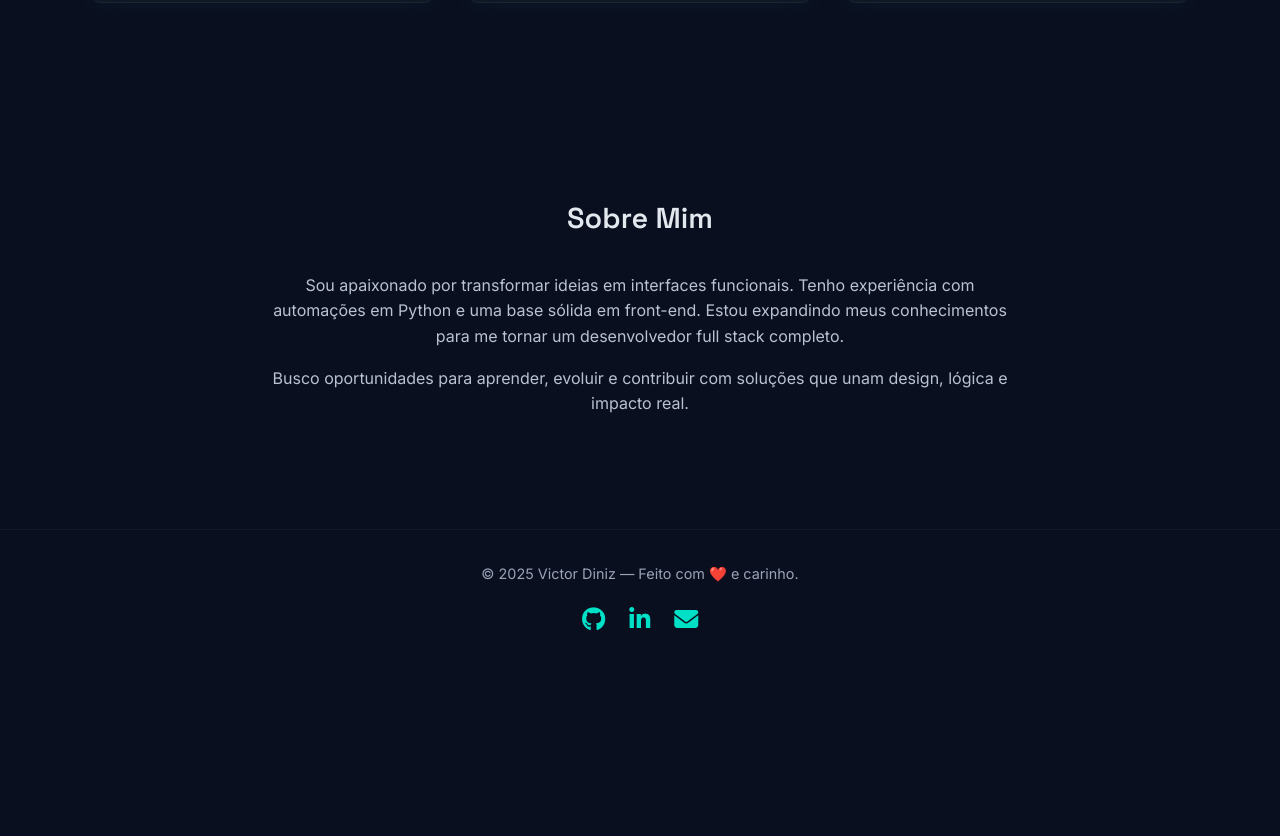
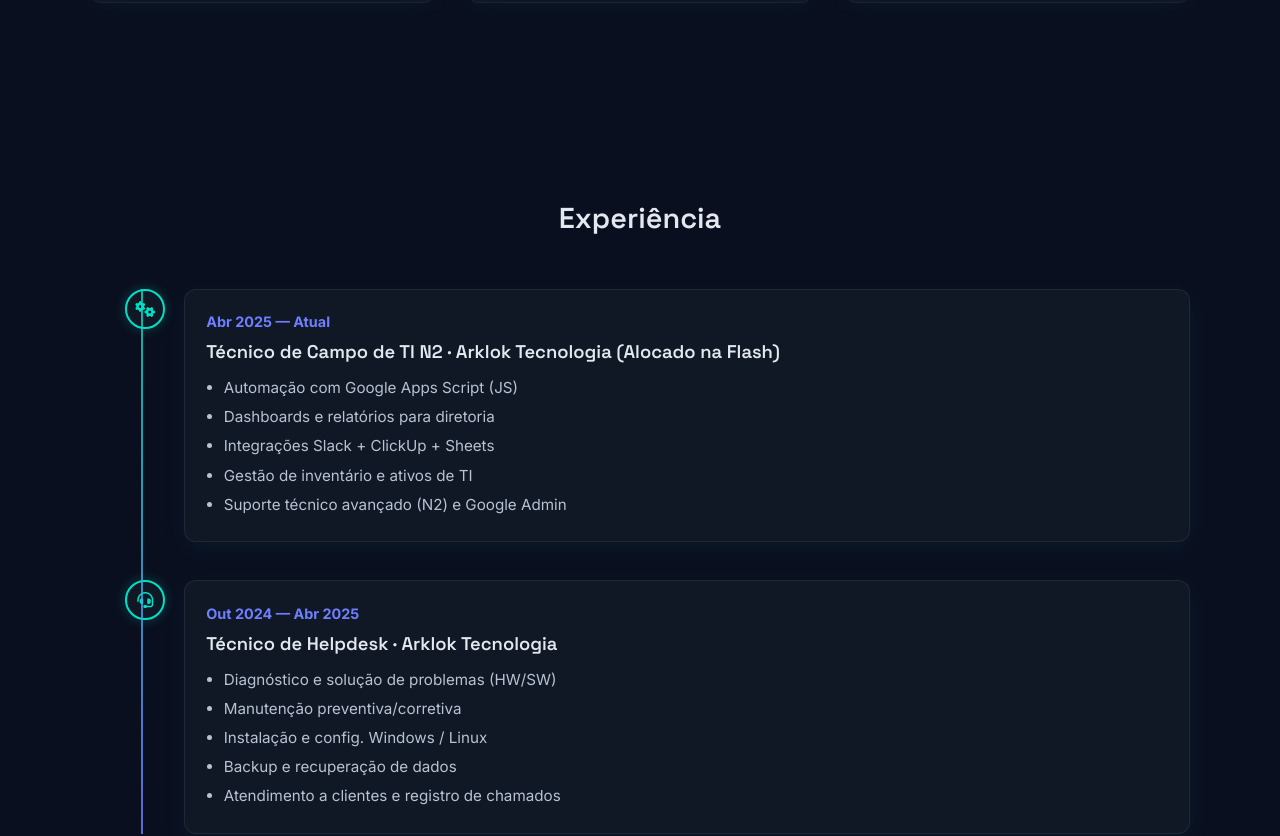
Before and after one commit to Victor-Diniz-Dev/curriculum-website, a React (Vite) app: page / in a window 1280 px wide. Shown: the part 1571-2407 px from the top of the page. Before the commit the page ends 2242 px from the top, so only its background shows below. Built offline with nearby package versions, Linux system fonts and the light colour scheme.

Commit message:
adicao no principal

```diff
--- a/src/App.jsx
+++ b/src/App.jsx
@@ -5,6 +5,7 @@ import Stack from "./components/Stack";
 import Projects from "./components/Projects";
 import About from "./components/About";
 import Footer from "./components/Footer";
+import ExperienceTimeline from "./components/ExperienceTimeline";
 import "./index.css";
 
 function App() {
@@ -32,6 +33,7 @@ function App() {
       <Hero />
       <Stack />
       <Projects />
+      <ExperienceTimeline />
       <About />
       <Footer />
     </>
```
